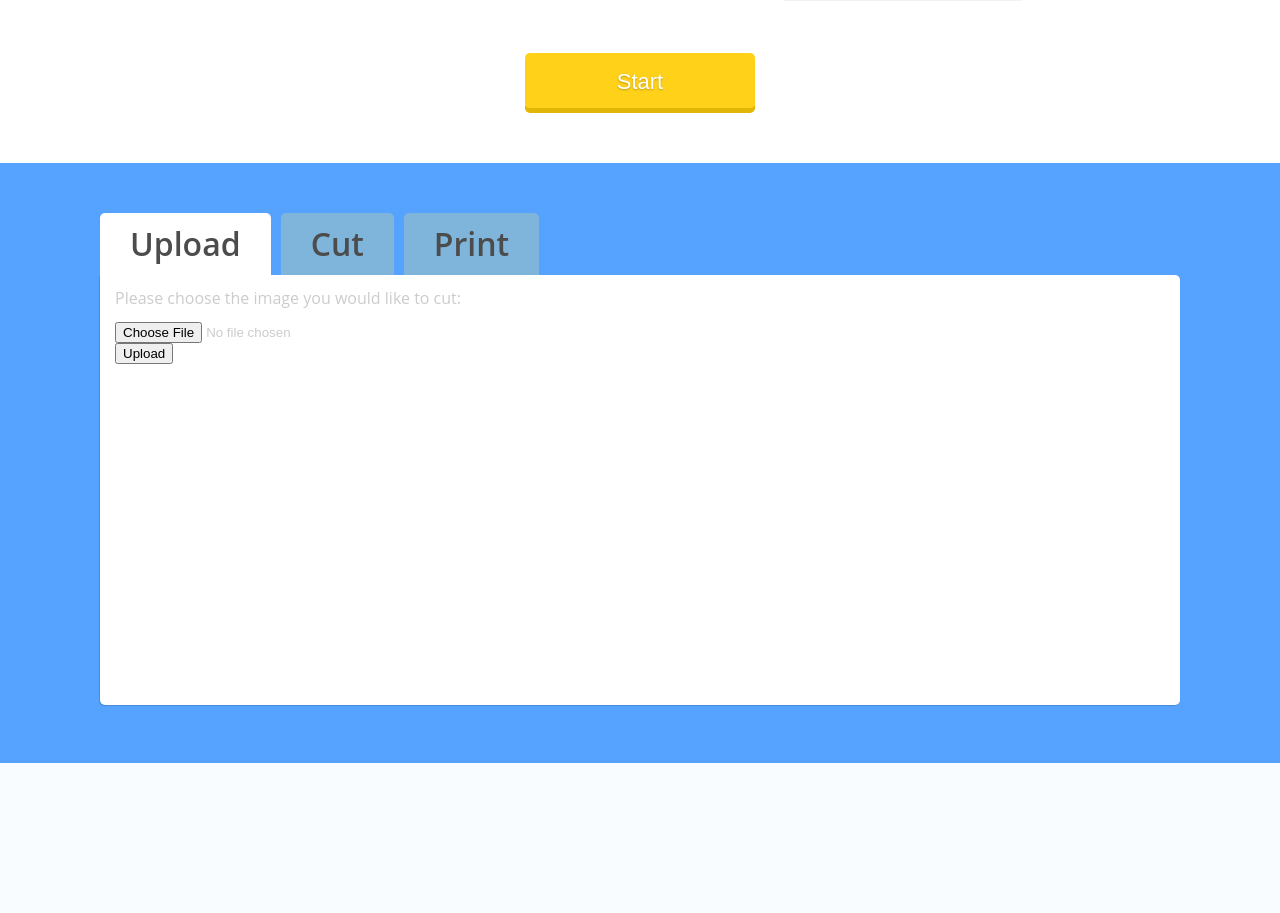
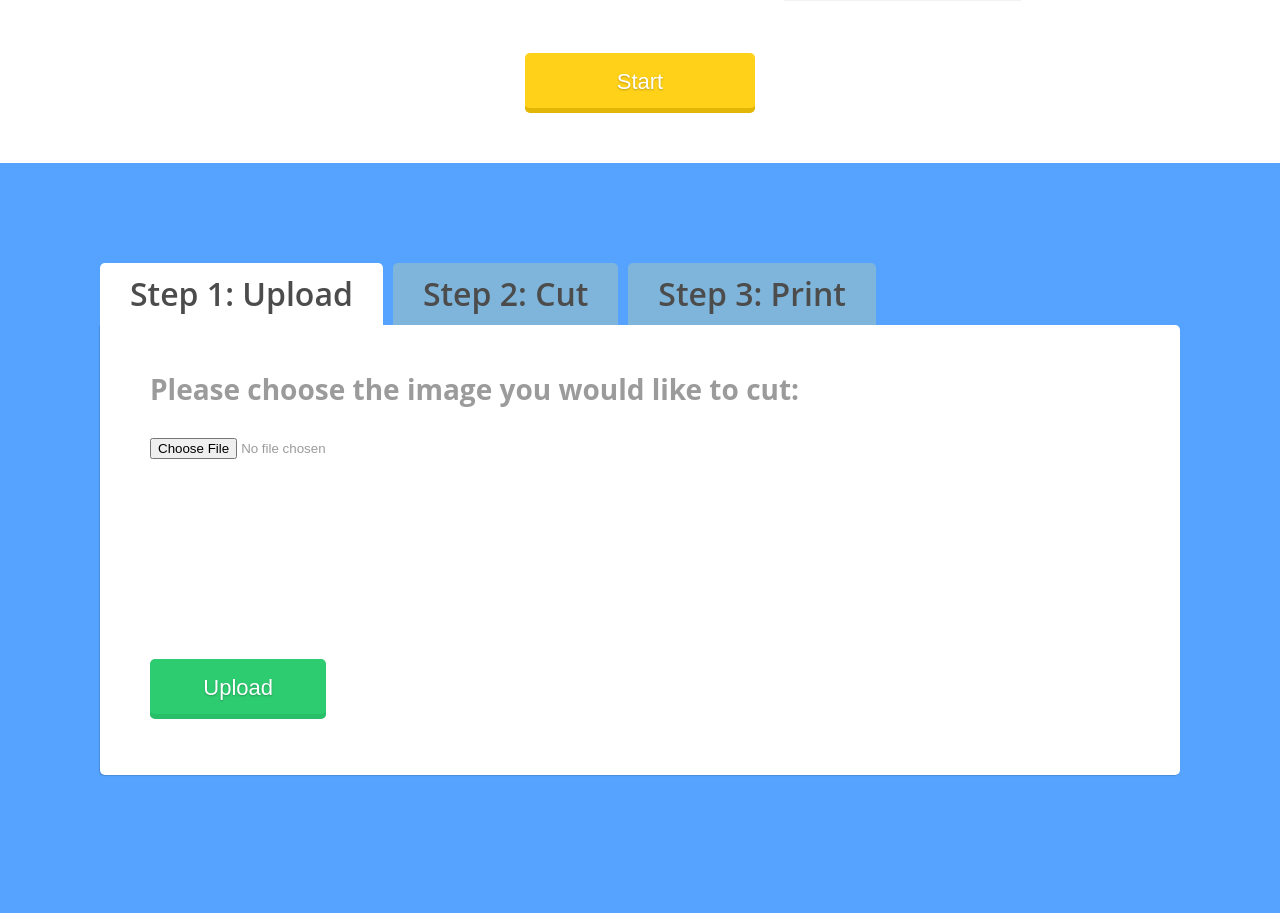
Before and after one commit to gauss1181/shirtsio, a Django app: page /app/ in a window 1280 px wide. Shown: the part 555-1468 px from the top of the page. Before the commit the page ends 1318 px from the top, so only its background shows below. Run offline with Django 3.2, Linux system fonts and the light colour scheme.

Commit message:
[Added] upload tab font sytle, button style

```diff
--- a/shirtsio/static/css/app.css
+++ b/shirtsio/static/css/app.css
@@ -179,17 +179,18 @@ nav {
 
 #working-tabs {
     background-color: #55A3FF;
-    color: #ccc;
+    color: #9B9B9B;
     padding: 50px 100px;
-    font-size:
+    font-size: 28px;
 }
 
 
 /*----- Tabs -----*/
 .tabs {
     width:100%;
-    height: 500px;
+    height: 600px;
     display:inline-block;
+    padding-top: 50px;
 }
 
 /*----- Tab Links -----*/
@@ -235,7 +236,7 @@ li.active a, li.active a:hover {
 
 /*----- Content of Tabs -----*/
 .tab-content {
-    padding:15px;
+    padding: 50px;
     border-radius:0px 5px 5px 5px;
     box-shadow:-1px 1px 1px rgba(0,0,0,0.15);
     background:#fff;
@@ -243,13 +244,52 @@ li.active a, li.active a:hover {
 
 .tab {
     display:none;
-    height: 400px;
+    height: 350px;
 }
 
 .tab.active {
     display:block;
 }
 
-#choose-file-btn {
+#upload-instruction {
+    color: ;
+}
+
+
+#upload-btn {
+    text-align: center;
+    margin: 50px auto;
+}
+
+#upload-btn {
+  position: relative;
+  vertical-align: top;
+  width: 18%;
+  height: 60px;
+  padding: 0;
+  font-size: 22px;
+  color:white;
+  text-align: center;
+  text-shadow: 0 1px 2px rgba(0, 0, 0, 0.25);
+  background: #2ecc71;
+  border: 0;
+  border-bottom: 2px solid #28be68;
+  cursor: pointer;
+  -webkit-box-shadow: inset 0 -2px #28be68;
+  box-shadow: inset 0 -3px #28be68;
+  outline-style: none;
+  border-radius: 5px;
+  margin-top: 200px;
+}
+
+#upload-btn:hover {
+  background-color: #3CE082;
 
 }
+
+#upload-btn:active {
+  top: 1px;
+  outline: none;
+  -webkit-box-shadow: none;
+  box-shadow: none;
+}
--- a/shirtsio/templates/app/index.html
+++ b/shirtsio/templates/app/index.html
@@ -36,18 +36,18 @@
         <div id="working-tabs">
             <div class="tabs">
                 <ul class="tab-links">
-                    <li class="active"><a href="#tab1">Upload</a></li>
-                    <li><a href="#tab2">Cut</a></li>
-                    <li><a href="#tab3">Print</a></li>
+                    <li class="active"><a href="#tab1">Step 1: Upload</a></li>
+                    <li><a href="#tab2">Step 2: Cut</a></li>
+                    <li><a href="#tab3">Step 3: Print</a></li>
                 </ul>
 
             <div class="tab-content">
 
                 <div id="tab1" class="tab active">
                     <form id="upload-form" action="#">
-                        <p>Please choose the image you would like to cut:<br><br>
-                            <input id="choose-file-btn" type="file" name="datafile">
-                        </p>
+                        <h1 id="upload-instruction">Please choose the image you would like to cut:<br><br>
+                            <input type="file" name="datafile">
+                        </h1>
                         <div>
                             <input id="upload-btn" type="submit" value="Upload">
                         </div>
```
Also changed, not shown: 2 other files.
